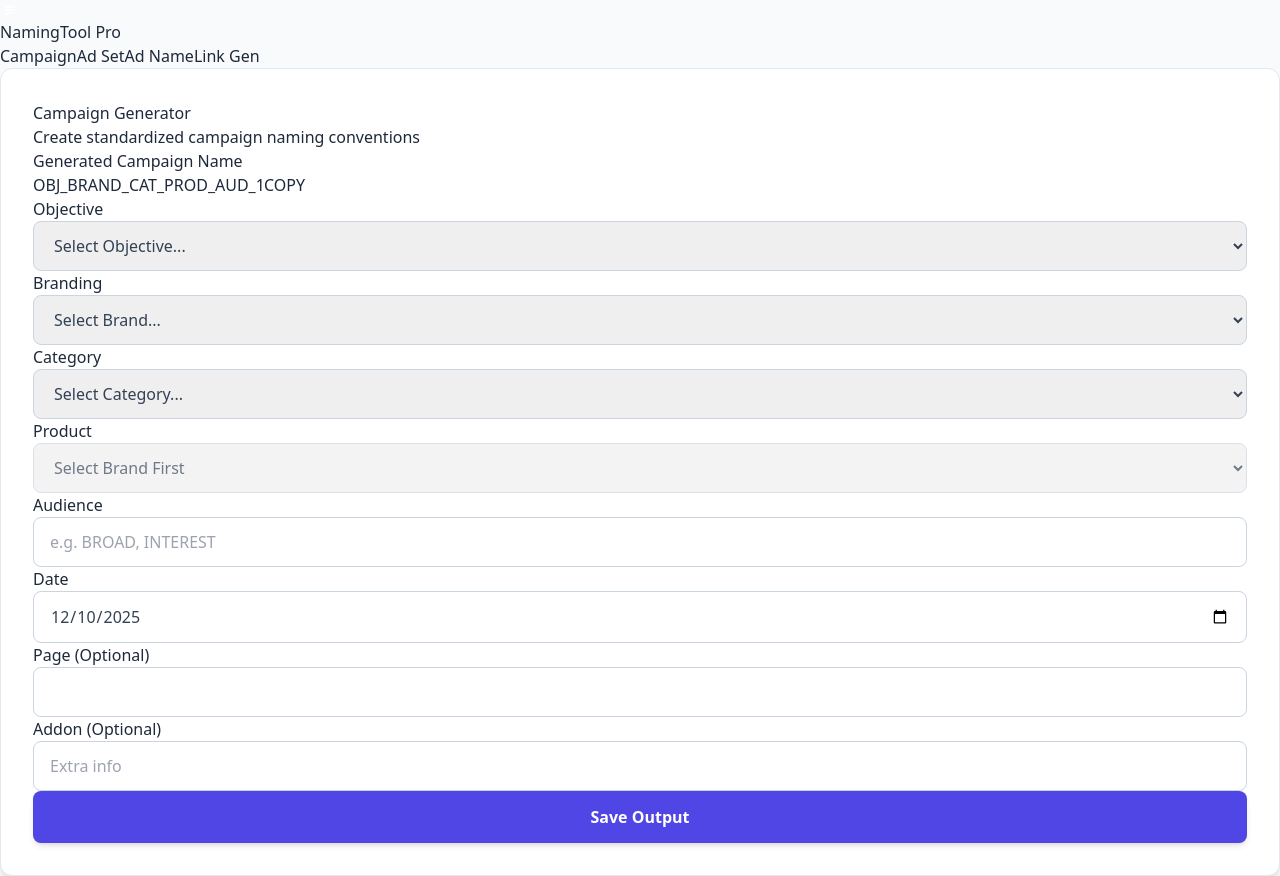
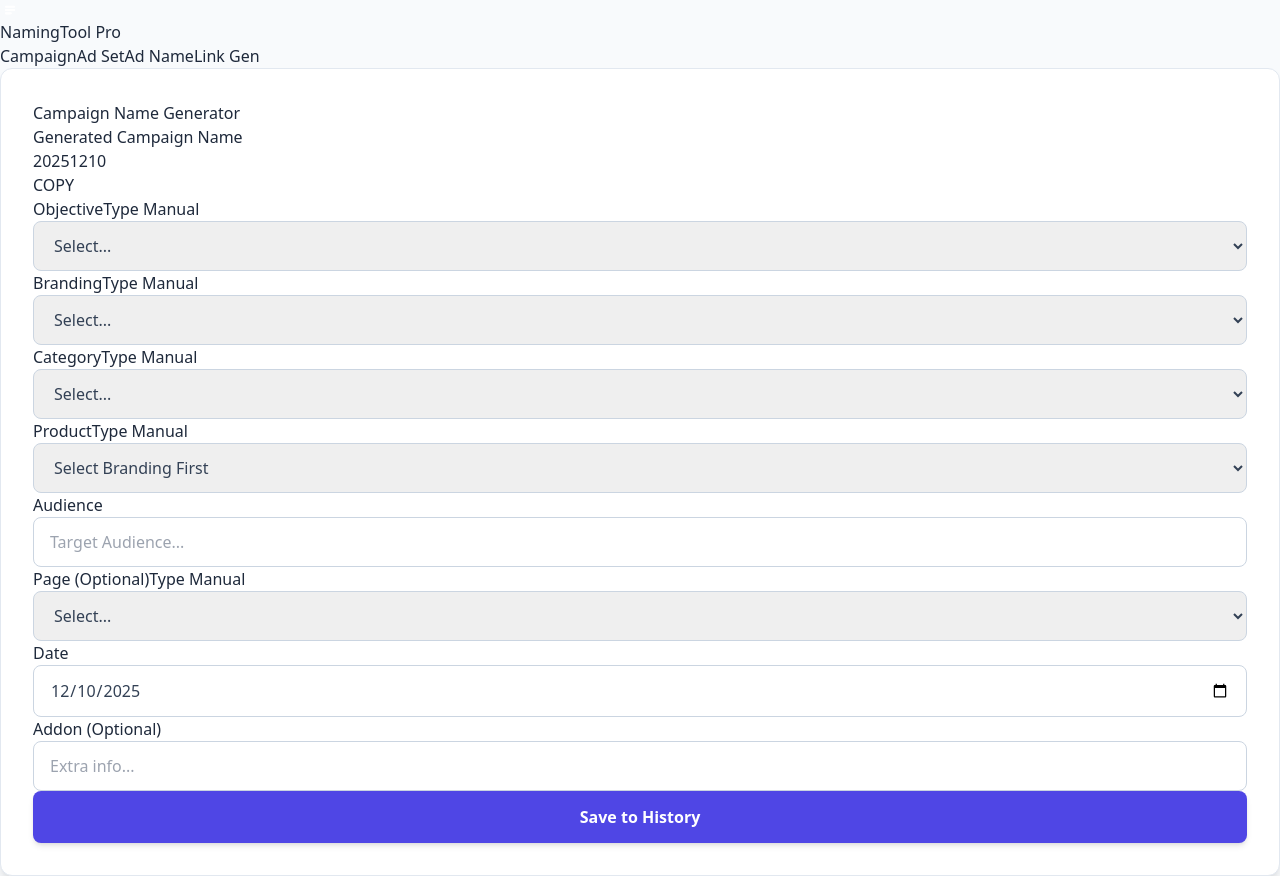
Before and after one commit to weerachitjay-dot/NamingTool, a React (Vite) app: page / in a window 1280 px wide. Built offline with nearby package versions, Linux system fonts and the light colour scheme.

Commit message:
Feat: Add Manual Input Mode and Silkspan to Campaign Generator

```diff
--- a/src/components/CampaignForm.jsx
+++ b/src/components/CampaignForm.jsx
@@ -5,192 +5,171 @@ import HistoryTable from './HistoryTable';
 
 const CampaignForm = () => {
     const [history, setHistory] = useLocalStorage('campaign_history', []);
-
     const [formData, setFormData] = useState({
-        obj: '',
-        brand: '',
-        cat: '',
-        prod: '',
-        aud: '',
-        date: new Date().toISOString().slice(0, 10),
+        name: '',
+        objective: '',
+        branding: '',
+        category: '',
+        product: '',
+        audience: '',
         page: '',
-        addon: ''
+        date: new Date().toISOString().split('T')[0],
+        addon: '',
     });
 
-    const [finalName, setFinalName] = useState('');
-    const [availableProducts, setAvailableProducts] = useState([]);
+    const [manualMode, setManualMode] = useState({
+        objective: false,
+        branding: false,
+        category: false,
+        product: false,
+        audience: false, // User didn't asking for this specifically but good for consistency? Prompt only asked for Obj, Brand, Cat, Prod, Page. I'll stick to request.
+        page: false
+    });
 
-    // Update Product list when Brand changes
-    useEffect(() => {
-        if (formData.brand) {
-            const products = APP_CONFIG.productsByBrand[formData.brand] || [];
-            setAvailableProducts(products);
-        } else {
-            setAvailableProducts([]);
-        }
-    }, [formData.brand]);
+    // Derived Products based on Branding
+    // If Manual Branding is ON, we show all products or let user type?
+    // User requested "Product" to have custom/type yourself too.
+    const availableProducts = (formData.branding && APP_CONFIG.productsByBrand[formData.branding])
+        ? APP_CONFIG.productsByBrand[formData.branding]
+        : [];
 
-    // Generate Name Logic
-    useEffect(() => {
-        const formatDateMMM = (dateString) => {
-            if (!dateString) return "DATE";
-            const d = new Date(dateString);
-            const months = ["JAN", "FEB", "MAR", "APR", "MAY", "JUN", "JUL", "AUG", "SEP", "OCT", "NOV", "DEC"];
-            return `${String(d.getDate()).padStart(2, '0')}${months[d.getMonth()]}`;
-        };
-
-        const { obj, brand, cat, prod, aud, date, page, addon } = formData;
-
-        // Parts
-        const parts = [
-            obj || "OBJ",
-            brand || "BRAND",
-            cat || "CAT",
-            prod || "PROD",
-            aud || "AUD",
-            formatDateMMM(date)
-        ];
-
-        let name = parts.join('_');
-        if (page) name += `_(${page})`;
-        if (addon) name += `_${addon}`;
-
-        setFinalName(name.toUpperCase());
-    }, [formData]);
-
-    const handleChange = (e) => {
-        setFormData({ ...formData, [e.target.name]: e.target.value });
+    const toggleManual = (field) => {
+        setManualMode(prev => ({ ...prev, [field]: !prev[field] }));
+        // Optionally clear the value or keep it? Keeping it is better UX (e.g. modify existing)
     };
 
+    const handleChange = (field, value) => {
+        setFormData(prev => ({ ...prev, [field]: value }));
+    };
+
+    // Auto-generate Name
+    useEffect(() => {
+        const parts = [
+            formData.objective,
+            formData.branding,
+            formData.category,
+            formData.product,
+            formData.audience,
+            formData.page,
+            formData.date.replace(/-/g, ''), // Format date YYYYMMDD
+            formData.addon
+        ].filter(Boolean);
+
+        setFormData(prev => ({ ...prev, name: parts.join('_') }));
+    }, [
+        formData.objective, formData.branding, formData.category, formData.product,
+        formData.audience, formData.page, formData.date, formData.addon
+    ]);
+
     const handleSave = () => {
-        if (!formData.obj || !formData.brand || !formData.prod) {
-            alert("Please complete at least Objective, Brand, and Product.");
-            return;
-        }
-
-        const newItem = {
-            ConfigName: finalName,
-            ...formData,
-            Timestamp: new Date().toLocaleString()
-        };
-
-        setHistory([newItem, ...history]);
-        alert("Saved to History!");
+        if (!formData.name) return alert("Incomplete Name");
+        setHistory([{ ...formData, Timestamp: new Date().toLocaleString() }, ...history]);
+        alert("Saved!");
     };
 
     const handleCopy = () => {
-        navigator.clipboard.writeText(finalName);
-        alert("Copied: " + finalName);
+        navigator.clipboard.writeText(formData.name);
+        alert("Copied!");
     };
 
     const handleExport = () => {
         if (history.length === 0) return alert("No data");
         const headers = Object.keys(history[0]);
-        const csv = [
-            headers.join(','),
-            ...history.map(row => headers.map(h => `"${row[h]}"`).join(','))
-        ].join('\n');
+        const csv = [headers.join(','), ...history.map(row => headers.map(h => `"${row[h]}"`).join(','))].join('\n');
+        const blob = new Blob([csv], { type: 'text/csv' });
+        const a = document.createElement('a'); a.href = URL.createObjectURL(blob); a.download = 'Campaign_History.csv'; a.click();
+    };
 
-        const blob = new Blob([csv], { type: 'text/csv' });
-        const url = window.URL.createObjectURL(blob);
-        const a = document.createElement('a');
-        a.href = url;
-        a.download = `Campaign_History_${new Date().toLocaleDateString()}.csv`;
-        a.click();
+    // Helper to render Field with Toggle
+    const renderField = (label, fieldKey, options, placeholder = "Select...") => {
+        const isManual = manualMode[fieldKey];
+        return (
+            <div>
+                <label className="block text-sm font-medium text-slate-700 mb-1 flex justify-between items-center">
+                    {label}
+                    <button
+                        onClick={() => toggleManual(fieldKey)}
+                        className="text-xs text-indigo-500 hover:text-indigo-700 underline font-normal"
+                    >
+                        {isManual ? "Switch to List" : "Type Manual"}
+                    </button>
+                </label>
+                {isManual ? (
+                    <input
+                        type="text"
+                        value={formData[fieldKey]}
+                        onChange={(e) => handleChange(fieldKey, e.target.value)}
+                        className="input-field border-indigo-300 ring-1 ring-indigo-100" // Highlight manual input
+                        placeholder={`Type ${label}...`}
+                    />
+                ) : (
+                    <select
+                        value={formData[fieldKey]}
+                        onChange={(e) => handleChange(fieldKey, e.target.value)}
+                        className="input-field"
+                    >
+                        <option value="">{placeholder}</option>
+                        {options.map(opt => <option key={opt} value={opt}>{opt}</option>)}
+                    </select>
+                )}
+            </div>
+        );
     };
 
     return (
-        <div className="card animate-fade-in">
-            <h2 className="text-2xl font-bold text-center mb-1">Campaign Generator</h2>
-            <p className="text-center text-slate-500 mb-8">Create standardized campaign naming conventions</p>
+        <div className="card animate-fade-in pb-24">
+            <h2 className="text-2xl font-bold text-center mb-6">Campaign Name Generator</h2>
 
-            {/* Result Box */}
+            {/* Generated Name Display - Font Size Reduced per Request */}
             <div className="bg-indigo-50 border border-indigo-200 rounded-lg p-6 mb-8 text-center sticky top-20 z-40 shadow-sm">
                 <label className="text-xs font-bold text-indigo-500 tracking-wider mb-2 block uppercase">Generated Campaign Name</label>
                 <div className="flex items-center gap-2">
-                    <input
-                        readOnly
-                        value={finalName}
-                        className="w-full text-center text-xl font-mono font-bold text-slate-800 bg-white border border-indigo-100 rounded-md py-3 px-4 focus:outline-none"
-                    />
-                    <button onClick={handleCopy} className="bg-indigo-600 text-white px-6 py-3 rounded-md font-bold hover:bg-indigo-700 transition-colors">
-                        COPY
-                    </button>
+                    {/* Changed text-2xl/xl to text-lg for readability */}
+                    <div className="w-full text-center text-lg font-mono text-slate-800 bg-white border border-indigo-100 rounded-md py-3 px-4 break-all min-h-[50px] flex items-center justify-center">
+                        {formData.name || <span className="text-slate-300 italic">Complete the form...</span>}
+                    </div>
+                    <button onClick={handleCopy} className="bg-indigo-600 text-white px-4 py-3 rounded-md font-bold hover:bg-indigo-700 transition-colors">COPY</button>
                 </div>
             </div>
 
-            {/* Form */}
-            <div className="grid grid-cols-1 md:grid-cols-2 gap-6">
+            <div className="grid grid-cols-1 md:grid-cols-2 gap-6 space-y-2">
+
+                {/* Objective */}
+                {renderField("Objective", "objective", APP_CONFIG.objectives)}
+
+                {/* Branding */}
+                {renderField("Branding", "branding", APP_CONFIG.brandings)}
+
+                {/* Category */}
+                {renderField("Category", "category", APP_CONFIG.categories)}
+
+                {/* Product */}
+                {renderField("Product", "product", availableProducts, formData.branding ? "Select Product..." : "Select Branding First")}
+
+                {/* Audience (Not requested to be manual, but keeping standard select) */}
                 <div>
-                    <label className="block text-sm font-medium text-slate-700 mb-1">Objective</label>
-                    <select name="obj" value={formData.obj} onChange={handleChange} className="input-field">
-                        <option value="">Select Objective...</option>
-                        {APP_CONFIG.objectives.map(o => <option key={o} value={o}>{o}</option>)}
-                    </select>
+                    <label className="block text-sm font-medium text-slate-700 mb-1">Audience</label>
+                    <input type="text" value={formData.audience} onChange={e => handleChange('audience', e.target.value)} className="input-field" placeholder="Target Audience..." />
                 </div>
 
+                {/* Page */}
+                {renderField("Page (Optional)", "page", APP_CONFIG.pages)}
+
+                {/* Date */}
                 <div>
-                    <label className="block text-sm font-medium text-slate-700 mb-1">Branding</label>
-                    <select name="brand" value={formData.brand} onChange={handleChange} className="input-field">
-                        <option value="">Select Brand...</option>
-                        {APP_CONFIG.brandings.map(b => <option key={b} value={b}>{b}</option>)}
-                    </select>
+                    <label className="block text-sm font-medium text-slate-700 mb-1">Date</label>
+                    <input type="date" value={formData.date} onChange={e => handleChange('date', e.target.value)} className="input-field" />
                 </div>
 
-                <div>
-                    <label className="block text-sm font-medium text-slate-700 mb-1">Category</label>
-                    <select name="cat" value={formData.cat} onChange={handleChange} className="input-field">
-                        <option value="">Select Category...</option>
-                        {APP_CONFIG.categories.map(c => <option key={c} value={c}>{c}</option>)}
-                    </select>
-                </div>
-
-                <div>
-                    <label className="block text-sm font-medium text-slate-700 mb-1">Product</label>
-                    <select
-                        name="prod"
-                        value={formData.prod}
-                        onChange={handleChange}
-                        disabled={!formData.brand}
-                        className="input-field disabled:bg-slate-100 disabled:text-slate-400"
-                    >
-                        <option value="">{formData.brand ? "Select Product..." : "Select Brand First"}</option>
-                        {availableProducts.map(p => <option key={p} value={p}>{p}</option>)}
-                    </select>
-                </div>
-
-                <div>
-                    <label className="block text-sm font-medium text-slate-700 mb-1">Audience</label>
-                    <input type="text" name="aud" value={formData.aud} onChange={handleChange} placeholder="e.g. BROAD, INTEREST" className="input-field" />
-                </div>
-
-                <div>
-                    <label className="block text-sm font-medium text-slate-700 mb-1">Date</label>
-                    <input type="date" name="date" value={formData.date} onChange={handleChange} className="input-field" />
-                </div>
-
-                <div>
-                    <label className="block text-sm font-medium text-slate-700 mb-1">Page (Optional)</label>
-                    <input list="page_list" name="page" value={formData.page} onChange={handleChange} className="input-field" />
-                    <datalist id="page_list">
-                        {APP_CONFIG.pages.map(p => <option key={p} value={p} />)}
-                    </datalist>
-                </div>
-
+                {/* Addon */}
                 <div>
                     <label className="block text-sm font-medium text-slate-700 mb-1">Addon (Optional)</label>
-                    <input type="text" name="addon" value={formData.addon} onChange={handleChange} placeholder="Extra info" className="input-field" />
+                    <input type="text" value={formData.addon} onChange={e => handleChange('addon', e.target.value)} className="input-field" placeholder="Extra info..." />
                 </div>
             </div>
 
-            <button onClick={handleSave} className="btn-primary mt-8">Save Output</button>
-
-            <HistoryTable
-                title="Campaign"
-                data={history}
-                onClear={() => setHistory([])}
-                onExport={handleExport}
-            />
+            <button onClick={handleSave} className="btn-primary mt-8">Save to History</button>
+            <HistoryTable title="Campaign" data={history} onClear={() => setHistory([])} onExport={handleExport} />
         </div>
     );
 };
--- a/src/config.js
+++ b/src/config.js
@@ -33,7 +33,8 @@ export const APP_CONFIG = {
         "CHUBBLIFE",
         "FWD",
         "GENERALI",
-        "THAILIFE"
+        "THAILIFE",
+        "SILKSPAN"
     ],
 
     categories: [
@@ -44,7 +45,8 @@ export const APP_CONFIG = {
         "CHUBBLIFE": ["SAVING-21/15", "LIFE-TERM10/10"],
         "FWD": ["SAVING-forpension857", "SAVING-For-Saving-2010", "HEALTH-Easy-E-CANCER", "HEALTH-BIG3", "HEALTH-delight-care"],
         "GENERALI": ["SENIOR-GEN-SENIOR-55", "GEN-HEALTH-LUMP-SUM-PLUS"],
-        "THAILIFE": ["SAVING-MONEYSAVING14/6", "SAVING-HAPPY", "LIFE-SENIOR-MORRADOK", "LIFE-SENIOR-BONECARE", "LIFE-EXTRASENIOR-BUPHAKARI", "HEALTH-TOPUP-SICK", "HEALTH-SABAI-JAI", "CI-LEGACY-FIT-CI-CARE"]
+        "THAILIFE": ["SAVING-MONEYSAVING14/6", "SAVING-HAPPY", "LIFE-SENIOR-MORRADOK", "LIFE-SENIOR-BONECARE", "LIFE-EXTRASENIOR-BUPHAKARI", "HEALTH-TOPUP-SICK", "HEALTH-SABAI-JAI", "CI-LEGACY-FIT-CI-CARE"],
+        "SILKSPAN": ["Home", "Car-insurance", "Type1", "Type2+", "Type3+", "Type3"]
     },
 
     // 2. AD SET GENERATOR
```
